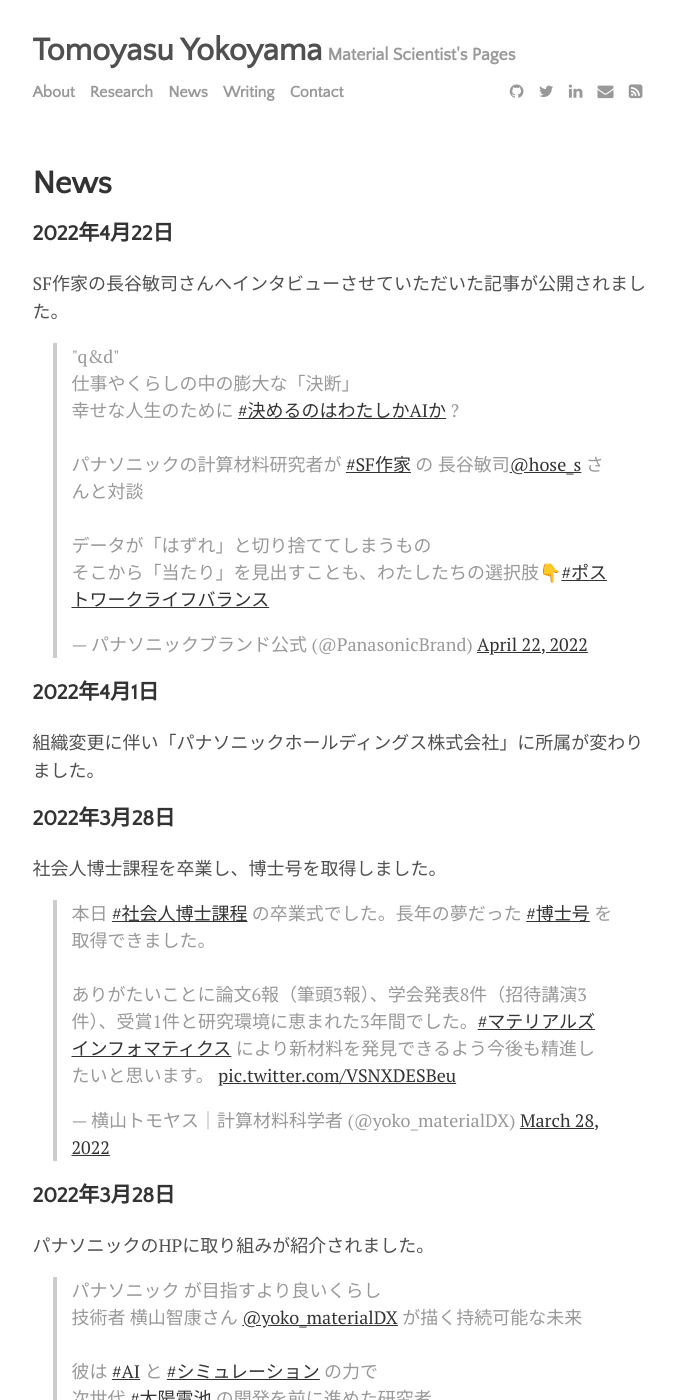
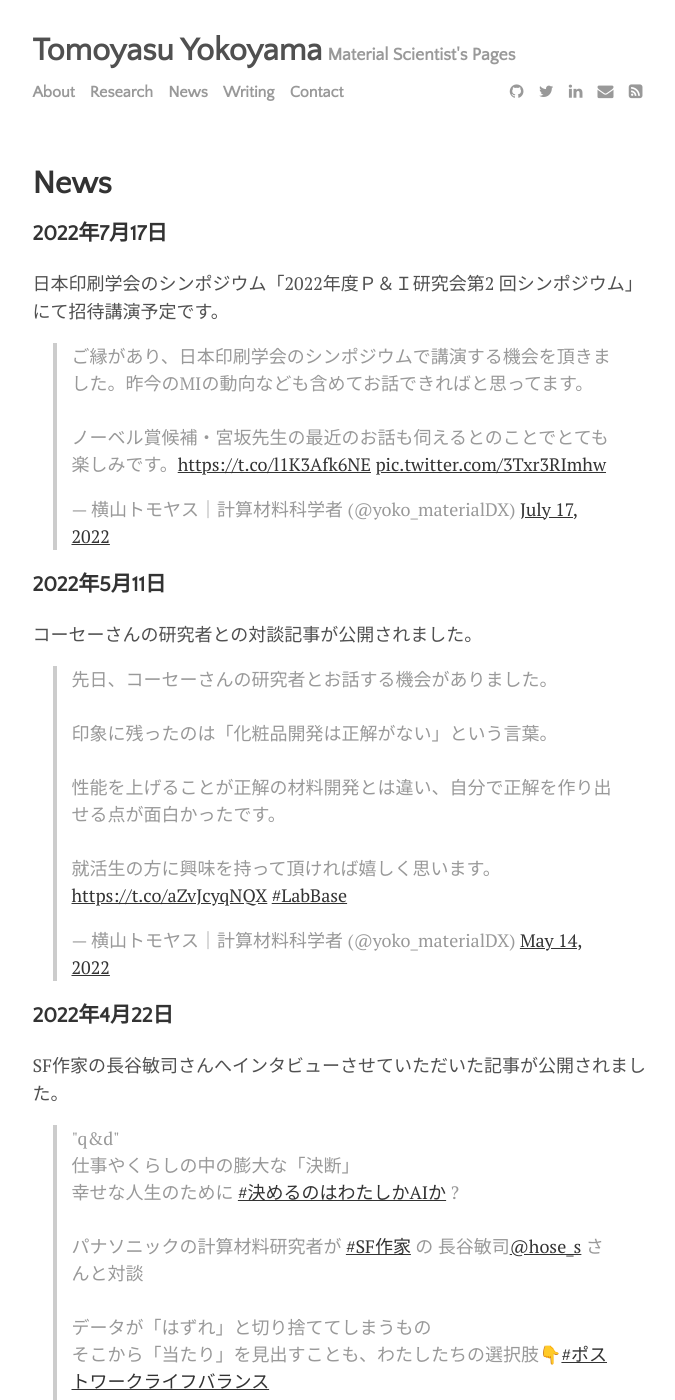
Before and after one commit to yokoyamatomoyasu/yokoyamatomoyasu.github.io, a Jekyll site: the page built from menu/news.md, in a window 1280 px wide and 1400 px high. Shown: the whole window, without its empty margins (300-975 px from the left). Built offline with Jekyll 4.4.1, drawn with Linux system fonts in a browser that asks for light colours; comment, search, counter and statistics services are not loaded.

Commit message:
GitHub pages site with Jekyll

```diff
--- a/menu/news.md
+++ b/menu/news.md
@@ -3,6 +3,16 @@ layout: page
 title:  News
 permalink: /news
 ---
+
+### 2022年7月17日
+日本印刷学会のシンポジウム「2022年度Ｐ＆Ｉ研究会第2 回シンポジウム」にて招待講演予定です。
+<blockquote class="twitter-tweet"><p lang="ja" dir="ltr">ご縁があり、日本印刷学会のシンポジウムで講演する機会を頂きました。昨今のMIの動向なども含めてお話できればと思ってます。<br><br>ノーベル賞候補・宮坂先生の最近のお話も伺えるとのことでとても楽しみです。<a href="https://t.co/l1K3Afk6NE">https://t.co/l1K3Afk6NE</a> <a href="https://t.co/3Txr3RImhw">pic.twitter.com/3Txr3RImhw</a></p>&mdash; 横山トモヤス｜計算材料科学者 (@yoko_materialDX) <a href="https://twitter.com/yoko_materialDX/status/1548623551523168257?ref_src=twsrc%5Etfw">July 17, 2022</a></blockquote> <script async src="https://platform.twitter.com/widgets.js" charset="utf-8"></script>
+
+
+### 2022年5月11日
+コーセーさんの研究者との対談記事が公開されました。
+<blockquote class="twitter-tweet"><p lang="ja" dir="ltr">先日、コーセーさんの研究者とお話する機会がありました。<br><br>印象に残ったのは「化粧品開発は正解がない」という言葉。<br><br>性能を上げることが正解の材料開発とは違い、自分で正解を作り出せる点が面白かったです。<br><br>就活生の方に興味を持って頂ければ嬉しく思います。<a href="https://t.co/aZvJcyqNQX">https://t.co/aZvJcyqNQX</a> <a href="https://twitter.com/hashtag/LabBase?src=hash&amp;ref_src=twsrc%5Etfw">#LabBase</a></p>&mdash; 横山トモヤス｜計算材料科学者 (@yoko_materialDX) <a href="https://twitter.com/yoko_materialDX/status/1525430734244261889?ref_src=twsrc%5Etfw">May 14, 2022</a></blockquote> <script async src="https://platform.twitter.com/widgets.js" charset="utf-8"></script>
+
 
 ### 2022年4月22日
 SF作家の長谷敏司さんへインタビューさせていただいた記事が公開されました。
```
